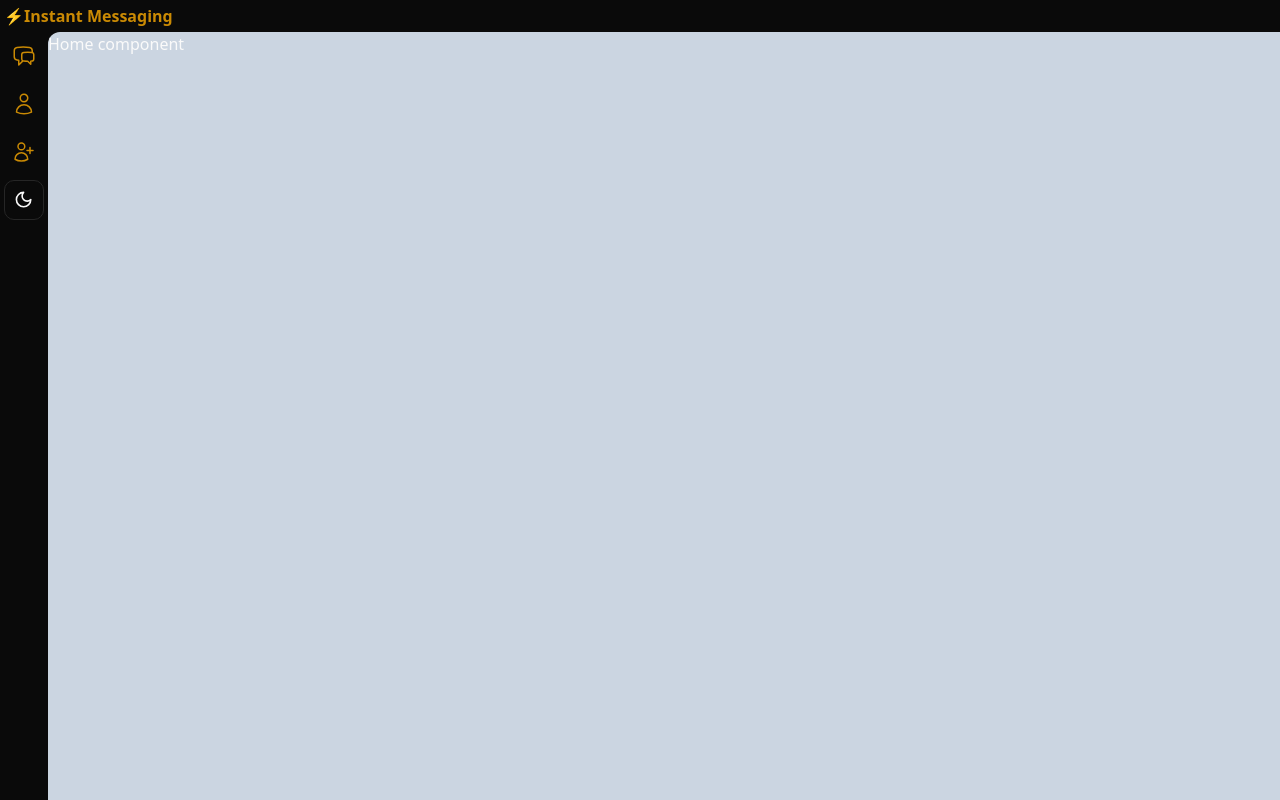
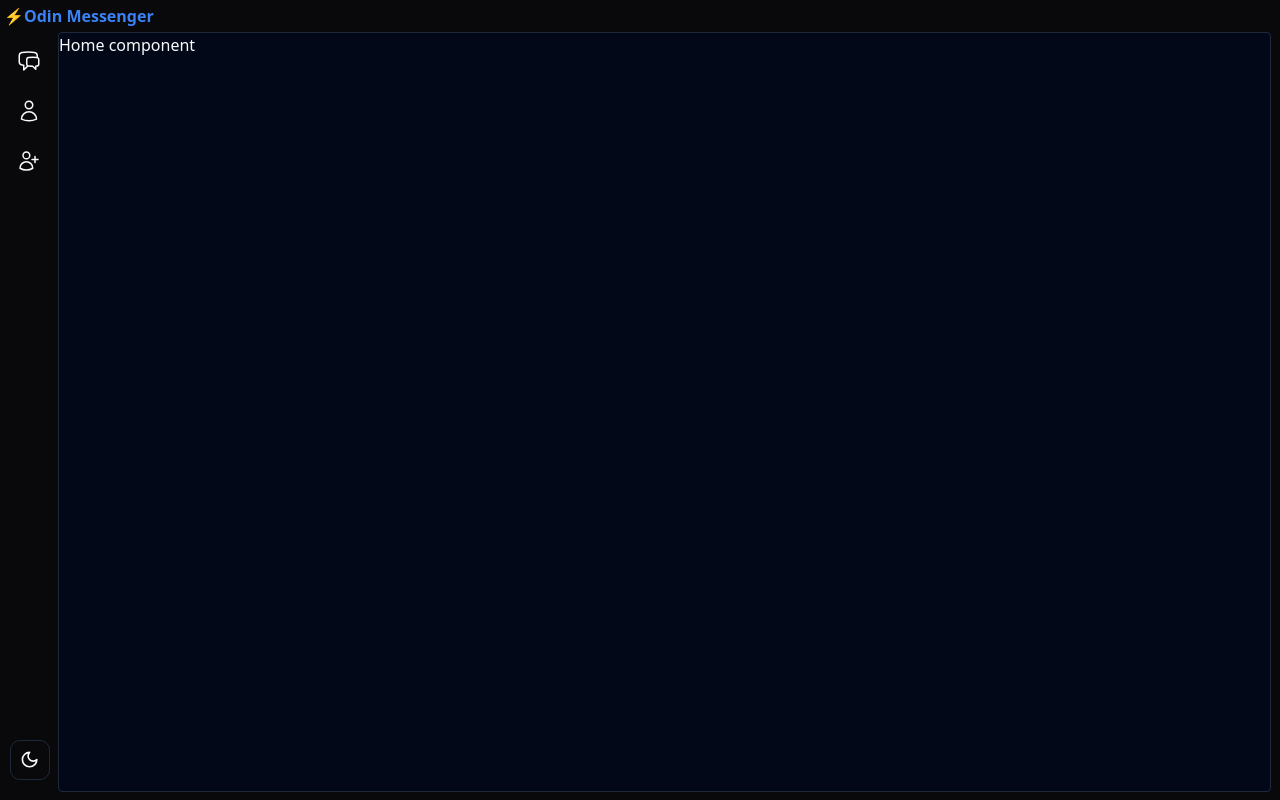
Before and after one commit to veotaar/messaging-app, a React (Vite) app: page /home in a window 1280 px wide. Built offline with nearby package versions, Linux system fonts and the light colour scheme; no server answers.

Commit message:
fix layout
also added time to message bubbles

```diff
--- a/src/components/ChatList.tsx
+++ b/src/components/ChatList.tsx
@@ -14,12 +14,16 @@ const ChatList = ({ conversations }: ConversationListResponse) => {
 
   return (
     <div>
+      <div className="p-2 text-lg font-bold">
+        <h2>Conversations</h2>
+      </div>
       <Input
-        className="mb-2"
-        placeholder="Search"
+        className="mb-2 rounded"
+        placeholder="Search..."
         value={inputFilter}
         onChange={(e) => setInputFilter(e.target.value)}
       />
+      <div className="flex flex-col font-semibold">
         {conversations
           .filter((conversation) => {
             const chatWith = conversation.participants.filter((user) => user._id !== userId).at(0)?.username as string;
@@ -28,20 +32,21 @@ const ChatList = ({ conversations }: ConversationListResponse) => {
           .map((conversation) => {
             const chatWith = conversation.participants.filter((user) => user._id !== userId).at(0)?.username as string;
             return (
-            <div key={conversation._id} className="mb-2">
               <Link
+                className="mb-2 rounded border border-transparent p-4 hover:bg-muted"
+                key={conversation._id}
                 from="/home/conversations"
                 to="/home/conversations/$chatId"
                 params={{ chatId: conversation._id }}
                 search={{ to: chatWith }}
                 activeOptions={{ exact: true }}
-                activeProps={{ className: 'font-bold' }}
+                activeProps={{ className: 'bg-muted border-border shadow' }}
               >
-                <div className="rounded border p-4 hover:bg-muted">{chatWith}</div>
+                {chatWith}
               </Link>
-            </div>
             );
           })}
+      </div>
     </div>
   );
 };
--- a/src/components/MessageBox.tsx
+++ b/src/components/MessageBox.tsx
@@ -55,7 +55,7 @@ const MessageBox = ({ chatId }: { chatId: string }) => {
   return (
     <>
       <Form {...form}>
-        <form onSubmit={form.handleSubmit(onSubmit)} className="flex rounded border bg-card" ref={formRef}>
+        <form onSubmit={form.handleSubmit(onSubmit)} className="flex border-t" ref={formRef}>
           <div className="flex-grow">
             <FormField
               control={form.control}
@@ -65,7 +65,7 @@ const MessageBox = ({ chatId }: { chatId: string }) => {
                   <FormControl>
                     <Textarea
                       placeholder="Your message"
-                      className="h-auto resize-none space-y-0 border-0 focus:ring-0 focus-visible:ring-0 focus-visible:ring-offset-0"
+                      className="h-auto resize-none space-y-0 border-0 focus:ring-0 focus-visible:ring-0 focus-visible:ring-offset-0 dark:bg-card"
                       {...field}
                       onKeyDown={(e) => onEnter(e)}
                       rows={1}
--- a/src/index.css
+++ b/src/index.css
@@ -5,24 +5,24 @@
 @layer base {
   :root {
     --background: 0 0% 100%;
-    --foreground: 0 0% 3.9%;
+    --foreground: 222.2 84% 4.9%;
     --card: 0 0% 100%;
-    --card-foreground: 0 0% 3.9%;
+    --card-foreground: 222.2 84% 4.9%;
     --popover: 0 0% 100%;
-    --popover-foreground: 0 0% 3.9%;
-    --primary: 0 0% 9%;
-    --primary-foreground: 0 0% 98%;
-    --secondary: 0 0% 96.1%;
-    --secondary-foreground: 0 0% 9%;
-    --muted: 0 0% 96.1%;
-    --muted-foreground: 0 0% 45.1%;
-    --accent: 0 0% 96.1%;
-    --accent-foreground: 0 0% 9%;
+    --popover-foreground: 222.2 84% 4.9%;
+    --primary: 221.2 83.2% 53.3%;
+    --primary-foreground: 210 40% 98%;
+    --secondary: 210 40% 96.1%;
+    --secondary-foreground: 222.2 47.4% 11.2%;
+    --muted: 210 40% 96.1%;
+    --muted-foreground: 215.4 16.3% 46.9%;
+    --accent: 210 40% 96.1%;
+    --accent-foreground: 222.2 47.4% 11.2%;
     --destructive: 0 84.2% 60.2%;
-    --destructive-foreground: 0 0% 98%;
-    --border: 0 0% 89.8%;
-    --input: 0 0% 89.8%;
-    --ring: 0 0% 3.9%;
+    --destructive-foreground: 210 40% 98%;
+    --border: 214.3 31.8% 91.4%;
+    --input: 214.3 31.8% 91.4%;
+    --ring: 221.2 83.2% 53.3%;
     --radius: 0.75rem;
     --chart-1: 12 76% 61%;
     --chart-2: 173 58% 39%;
@@ -32,25 +32,25 @@
   }
 
   .dark {
-    --background: 0 0% 3.9%;
-    --foreground: 0 0% 98%;
-    --card: 0 0% 3.9%;
-    --card-foreground: 0 0% 98%;
-    --popover: 0 0% 3.9%;
-    --popover-foreground: 0 0% 98%;
-    --primary: 0 0% 98%;
-    --primary-foreground: 0 0% 9%;
-    --secondary: 0 0% 14.9%;
-    --secondary-foreground: 0 0% 98%;
-    --muted: 0 0% 14.9%;
-    --muted-foreground: 0 0% 63.9%;
-    --accent: 0 0% 14.9%;
-    --accent-foreground: 0 0% 98%;
+    --background: 240 10% 3.9%;
+    --foreground: 210 40% 98%;
+    --card: 222.2 84% 4.9%;
+    --card-foreground: 210 40% 98%;
+    --popover: 222.2 84% 4.9%;
+    --popover-foreground: 210 40% 98%;
+    --primary: 217.2 91.2% 59.8%;
+    --primary-foreground: 222.2 47.4% 11.2%;
+    --secondary: 217.2 32.6% 17.5%;
+    --secondary-foreground: 210 40% 98%;
+    --muted: 217.2 32.6% 17.5%;
+    --muted-foreground: 215 20.2% 65.1%;
+    --accent: 217.2 32.6% 17.5%;
+    --accent-foreground: 210 40% 98%;
     --destructive: 0 62.8% 30.6%;
-    --destructive-foreground: 0 0% 98%;
-    --border: 0 0% 14.9%;
-    --input: 0 0% 14.9%;
-    --ring: 0 0% 83.1%;
+    --destructive-foreground: 210 40% 98%;
+    --border: 217.2 32.6% 17.5%;
+    --input: 217.2 32.6% 17.5%;
+    --ring: 224.3 76.3% 48%;
     --chart-1: 220 70% 50%;
     --chart-2: 160 60% 45%;
     --chart-3: 30 80% 55%;
--- a/src/routes/__root.tsx
+++ b/src/routes/__root.tsx
@@ -13,8 +13,8 @@ export const Route = createRootRouteWithContext<MyRouterContext>()({
   component: () => (
     <>
       <Outlet />
-      <TanStackRouterDevtools position="bottom-right" />
-      <ReactQueryDevtools buttonPosition="bottom-right" />
+      <TanStackRouterDevtools position="top-right" />
+      <ReactQueryDevtools buttonPosition="top-right" />
     </>
   ),
 });
--- a/src/routes/home.conversations.tsx
+++ b/src/routes/home.conversations.tsx
@@ -28,11 +28,11 @@ function Conversations() {
   }
 
   return (
-    <div className="flex h-full p-2">
-      <div className="border p-4">
+    <div className="flex h-full">
+      <div className="rounded-l-md border-r p-2">
         <ChatList conversations={loaderData.conversations} />
       </div>
-      <div className="w-full border p-4">
+      <div className="w-full">
         <Outlet />
       </div>
     </div>
--- a/src/routes/home.tsx
+++ b/src/routes/home.tsx
@@ -8,16 +8,16 @@ export const Route = createFileRoute('/home')({
 function HomeComponent() {
   return (
     <>
-      <div className="h-8 bg-background p-1 font-bold text-yellow-600">⚡Instant Messaging</div>
+      <div className="pointer-events-none h-8 bg-background p-1 font-bold text-primary">⚡Odin Messenger</div>
 
       <div className="flex bg-background">
-        <div className="flex flex-col gap-2 bg-background p-1">
+        <div className="flex flex-col gap-2 bg-background p-2">
           <Link
-            className="rounded-md hover:bg-blue-600"
+            className="rounded border border-transparent hover:bg-secondary"
             to="/home/conversations"
-            activeProps={{ className: `font-bold bg-blue-500 shadow-sm` }}
+            activeProps={{ className: `font-bold shadow-sm bg-muted border-border` }}
           >
-            <div className="p-2 text-yellow-600">
+            <div className="p-2 text-foreground">
               <svg
                 xmlns="http://www.w3.org/2000/svg"
                 fill="none"
@@ -35,11 +35,11 @@ function HomeComponent() {
             </div>
           </Link>
           <Link
-            className="rounded-md hover:bg-blue-600"
+            className="rounded border border-transparent hover:bg-secondary"
             to="/home/friends"
-            activeProps={{ className: `font-bold bg-blue-500 shadow-sm` }}
+            activeProps={{ className: `font-bold shadow-sm bg-muted border-border` }}
           >
-            <div className="p-2 text-yellow-600">
+            <div className="p-2 text-foreground">
               <svg
                 xmlns="http://www.w3.org/2000/svg"
                 fill="none"
@@ -57,11 +57,11 @@ function HomeComponent() {
             </div>
           </Link>
           <Link
-            className="rounded-md hover:bg-blue-600"
+            className="rounded border border-transparent hover:bg-secondary"
             to="/home/find-friends"
-            activeProps={{ className: `font-bold bg-blue-500 shadow-sm` }}
+            activeProps={{ className: `font-bold shadow-sm bg-muted border-border` }}
           >
-            <div className="p-2 text-yellow-600">
+            <div className="p-2 text-foreground">
               <svg
                 xmlns="http://www.w3.org/2000/svg"
                 fill="none"
@@ -78,14 +78,15 @@ function HomeComponent() {
               </svg>
             </div>
           </Link>
-          <div className="self-end">
+          <div className="mb-1 mt-auto self-end">
             <ModeToggle />
           </div>
         </div>
-        <div className="h-[calc(100svh-2rem)] w-full rounded-tl-lg bg-slate-300">
+        <div className="h-[calc(100svh-2.5rem)] w-[calc(100svw-4.2rem)] rounded border bg-card">
           <Outlet />
         </div>
       </div>
+      <div className="h-2"></div>
     </>
   );
 }
```
Also changed, not shown: src/routes/home.conversations.$chatId.tsx (+41 -9 lines). Lines whose indentation alone changed are shown as unchanged.
